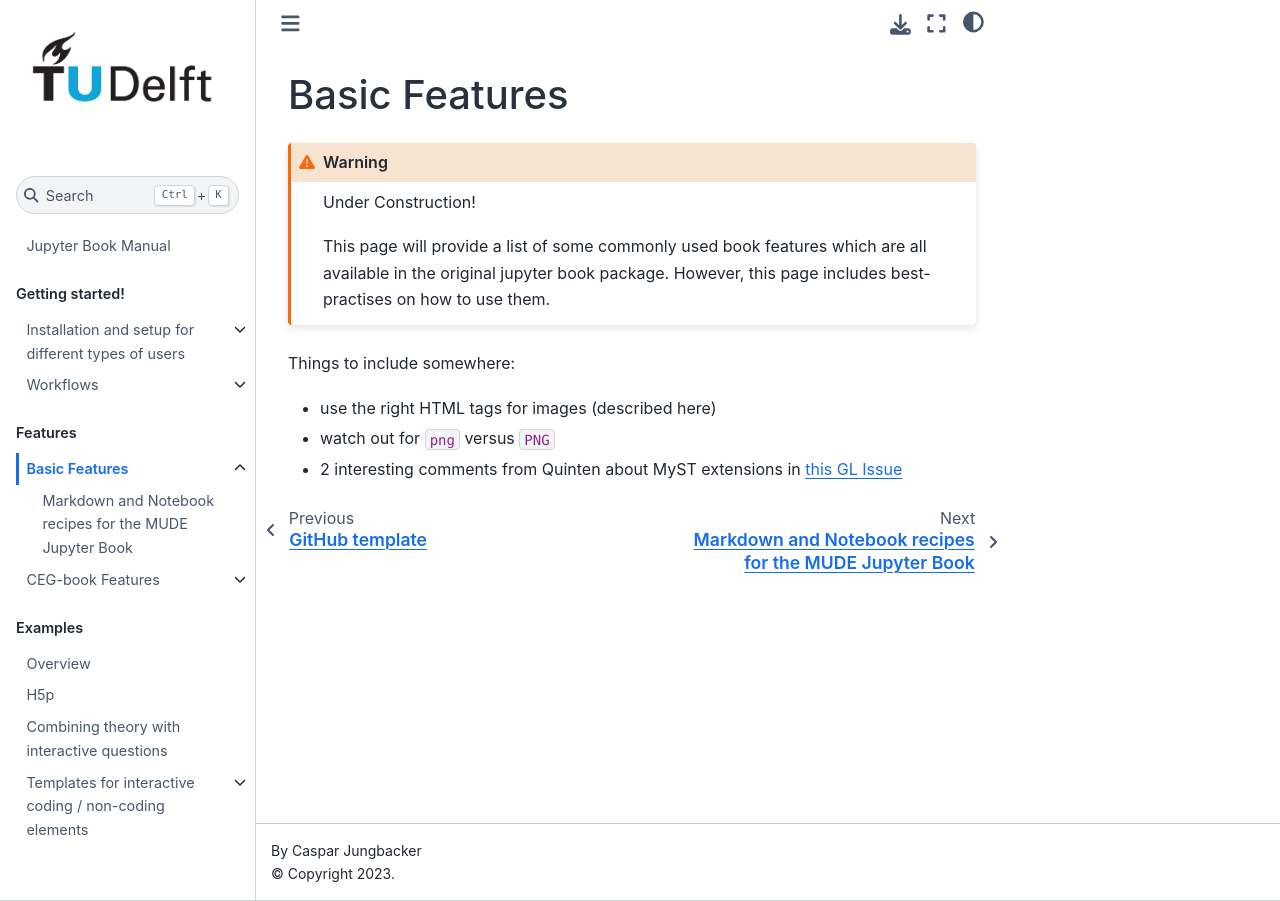
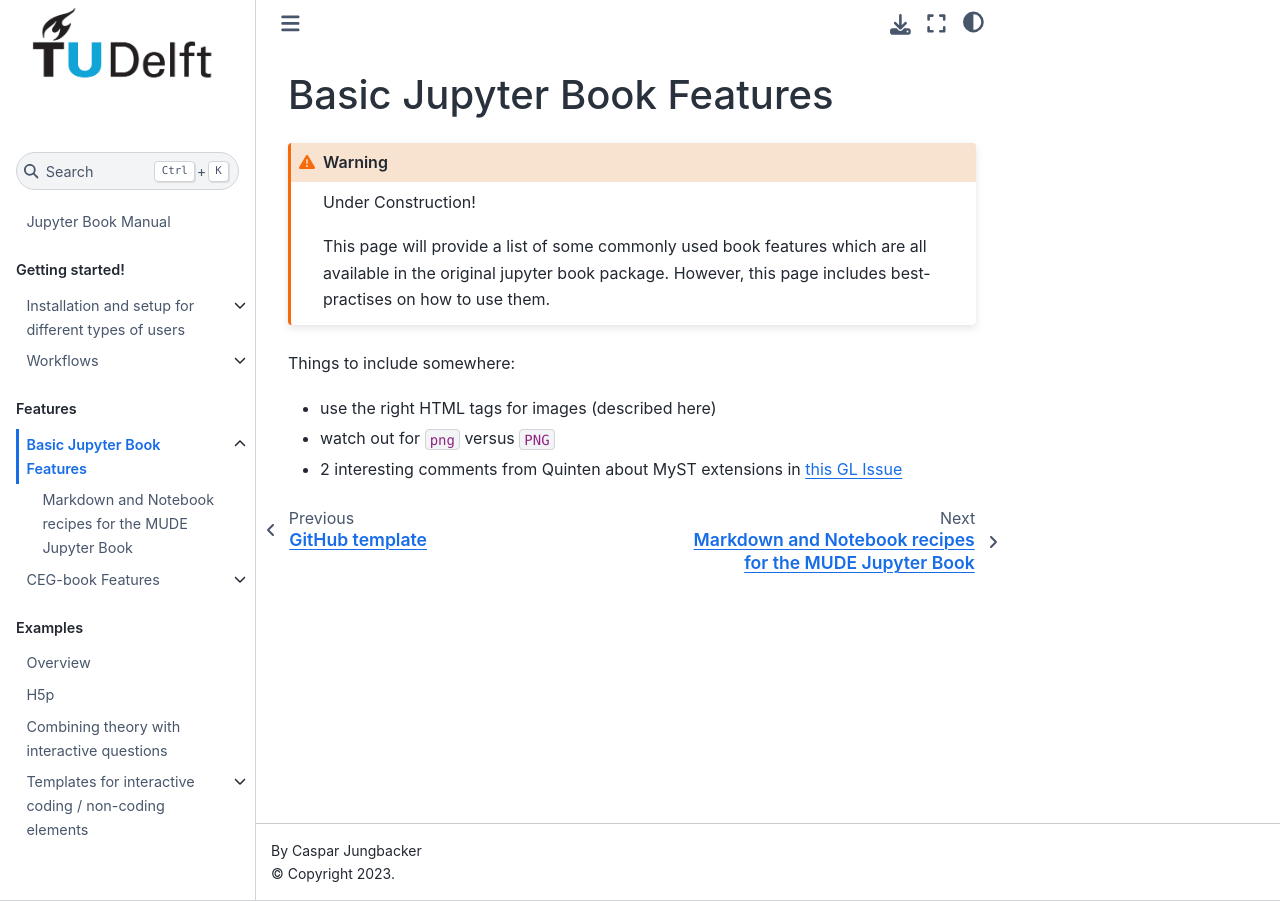
Before and after one commit to TeachBooks/mirror_teachbook_manual, a Jupyter Book: the page built from book/basic-features/overview.md, in a window 1280 px wide. Built offline with Jupyter Book 1.0.4 settings and Sphinx 7.4.7 and the Sphinx Book theme 1.1.4, drawn with Linux system fonts in a browser that asks for light colours; pages that are not in the unit, such as notebooks, are missing from menus; comment, search, counter and statistics services are not loaded.

````diff
--- a/book/basic-features/overview.md
+++ b/book/basic-features/overview.md
@@ -1,4 +1,4 @@
-# Basic Features
+# Basic Jupyter Book Features
 
 ```{warning} Under Construction!
 
````
Also changed, not shown: book/features/overview.md (+4 -2 lines).
